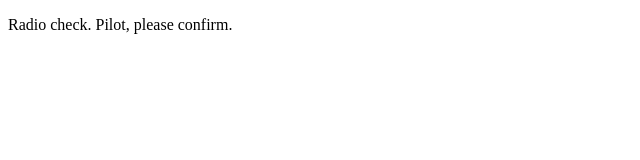
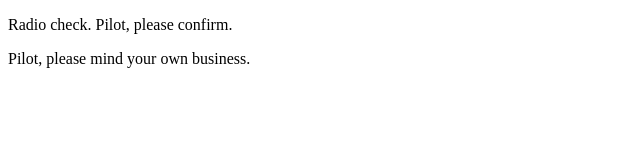
Before and after one commit to meziani2020/communication-log-mohamed, a plain HTML site: page index.html in a window 1280 px wide. Shown: the whole page, without its empty margins (0-640 px from the left). Drawn offline with Linux system fonts and the light colour scheme.

Commit message:
pilot added message

```diff
--- a/index.html
+++ b/index.html
@@ -2,5 +2,6 @@
 <html>
    <body>
       <p>Radio check. Pilot, please confirm.</p>
+      <p>Pilot, please mind your own business.</p>
    </body>
 </html>
```
